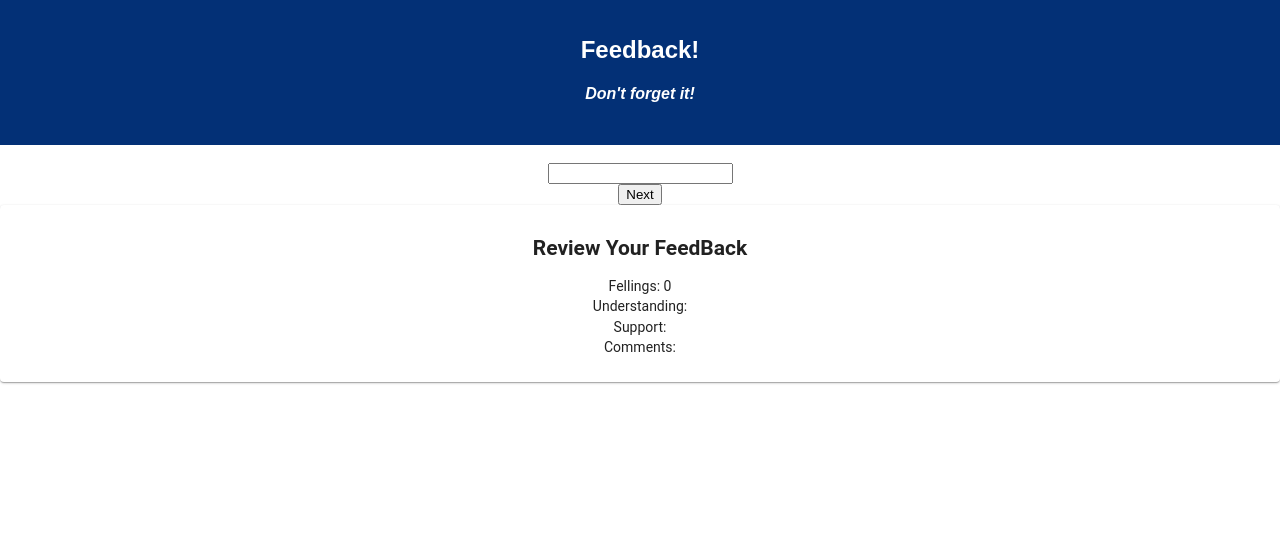
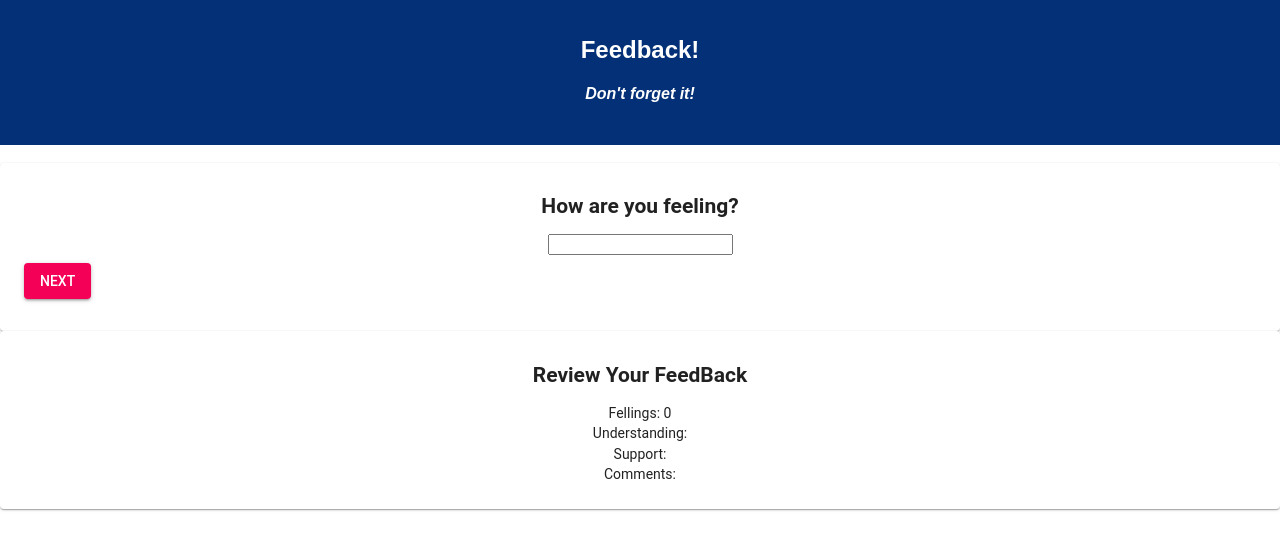
Before and after one commit to TianaJohnson/Redux-Feedback-Project, a React (Create React App) app: page /#/ in a window 1280 px wide. Shown: the top 550 px of the page. Built offline with nearby package versions, Linux system fonts and the light colour scheme.

Commit message:
button addede to feelings.js

```diff
--- a/src/components/App/App.css
+++ b/src/components/App/App.css
@@ -16,3 +16,8 @@
 .App-intro {
   font-size: large;
 }
+/* in feelings.js */
+button {
+  float: left;
+  /* text-align: center; */
+}
--- a/src/components/Feelings/Feelings.js
+++ b/src/components/Feelings/Feelings.js
@@ -1,12 +1,14 @@
 import React, { Component } from 'react';
 import { connect } from 'react-redux';
-// import Card from '@material-ui/core/Card';
-// import { Typography } from '@material-ui/core';
-// import CardContent from '@material-ui/core/CardContent';
+import Card from '@material-ui/core/Card';
+import { Typography, CardActions } from '@material-ui/core';
+import CardContent from '@material-ui/core/CardContent';
+import Button from '@material-ui/core/Button';
+
 
 class Feelings extends Component {
     // this.state.feelingStatus
-    constructor(props){
+    constructor(props) {
         super(props);
         this.state = {
             feelingsStatus: 0
@@ -21,7 +23,8 @@ class Feelings extends Component {
     }
     // click handler to update feelings to append on the Results
     clickToUpdateFellings = (event) => {
-        const action = { type: 'SET_FEELINGS',
+        const action = {
+            type: 'SET_FEELINGS',
             payload: this.state.feelingsStatus,
         };
         this.props.dispatch(action);
@@ -35,12 +38,24 @@ class Feelings extends Component {
 
 
     render() {
+
         return (
-            <form onSubmit={this.clickToUpdateFellings}>
-             <input onChange={this.updateFeelings} type="number"/>
-                <br />
-                <input type="submit" value="Next" />
-            </form>
+            <Card className="feelings-container">
+                <CardContent>
+                    <Typography component="h2">
+
+                        <h2>How are you feeling?</h2>
+                    </Typography>
+                    <Typography component="p">
+                        <input onChange={this.updateFeelings} type="number"></input>
+                    </Typography>
+                    <CardActions >
+                        <Button className="fellings-Next-btn" variant="contained" color="secondary" onClick={this.clickToUpdateFellings}>
+                            Next
+                        </Button>
+                    </CardActions>
+                </CardContent>
+            </Card>
         )
     }
 
```
Lines whose indentation alone changed are shown as unchanged.
